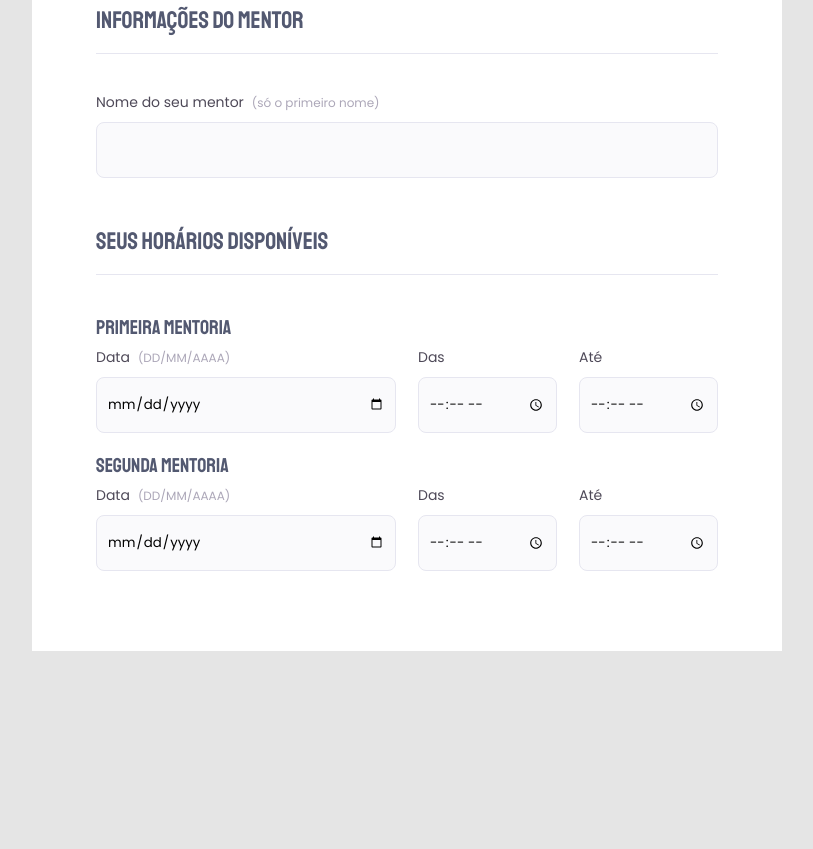
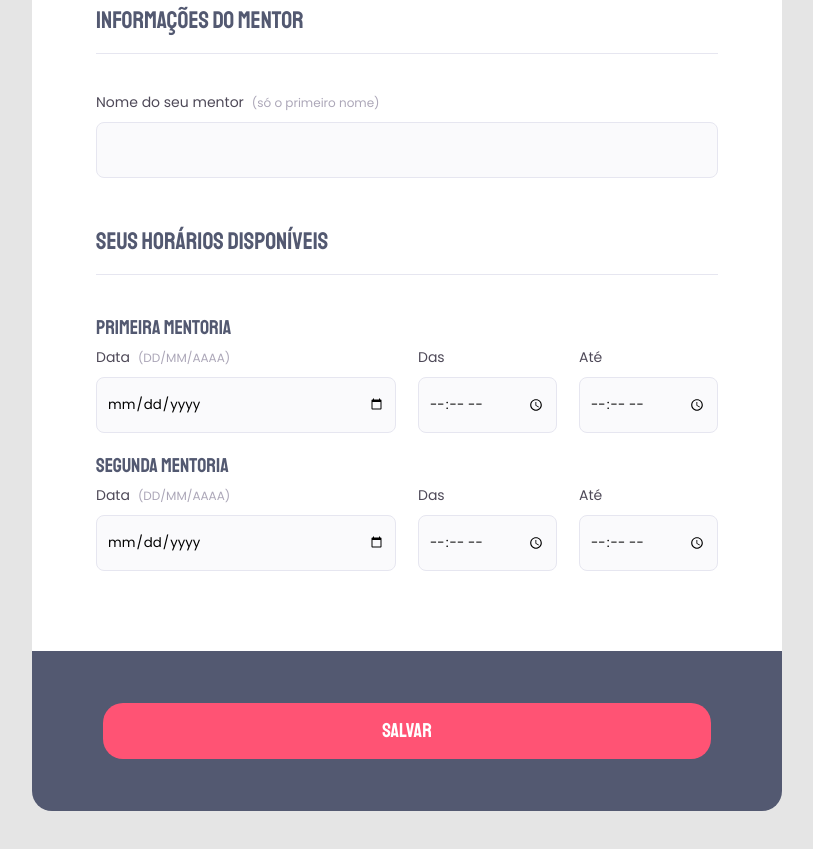
Before and after one commit to lucas-tachibana/rocketseat-stage03-form-intermediario, a plain HTML site: page index.html in a window 1280 px wide. Shown: the part 808-1657 px from the top of the page, without its empty margins (233-1046 px from the left). Before the commit the page ends 1459 px from the top, so only its background shows below. Drawn offline with Linux system fonts and the light colour scheme.

Commit message:
feat: add button submit

```diff
--- a/index.html
+++ b/index.html
@@ -94,7 +94,9 @@
           </fieldset>
 
         </form>
-
+        <div class="button-wrapper">
+          <button form="mentorship-form">Salvar</button>
+        </div>
       </main>
     </div>
 
--- a/style.css
+++ b/style.css
@@ -113,3 +113,25 @@ form h2 {
   width: 100%;
   color: #535971;
 }
+
+.button-wrapper {
+  background-color: #535971;
+  height: 160px;
+  margin-bottom: 50px;
+  border-radius: 0 0 20px 20px;
+  display: flex;
+  align-items: center;
+  justify-content: center;
+}
+
+button {
+  font-size: 20px;
+  line-height: 26px;
+  color: #FFFFFF;
+  background-color: #FF5374;
+  width: 608px;
+  height: 56px;
+  padding: 15px 40px;
+  border: none;
+  border-radius: 20px;
+}
```
